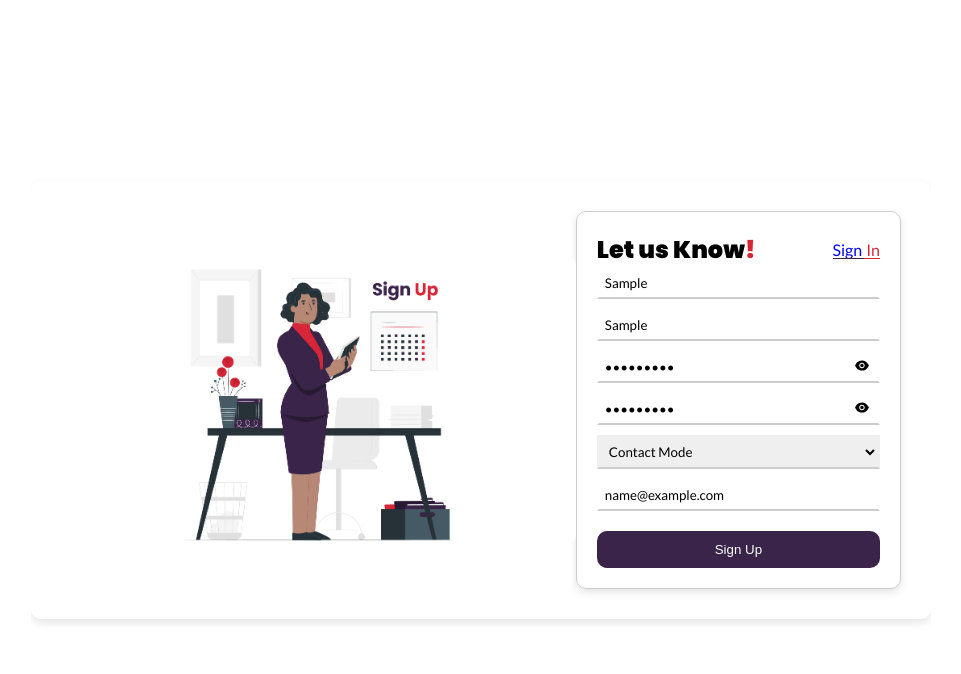
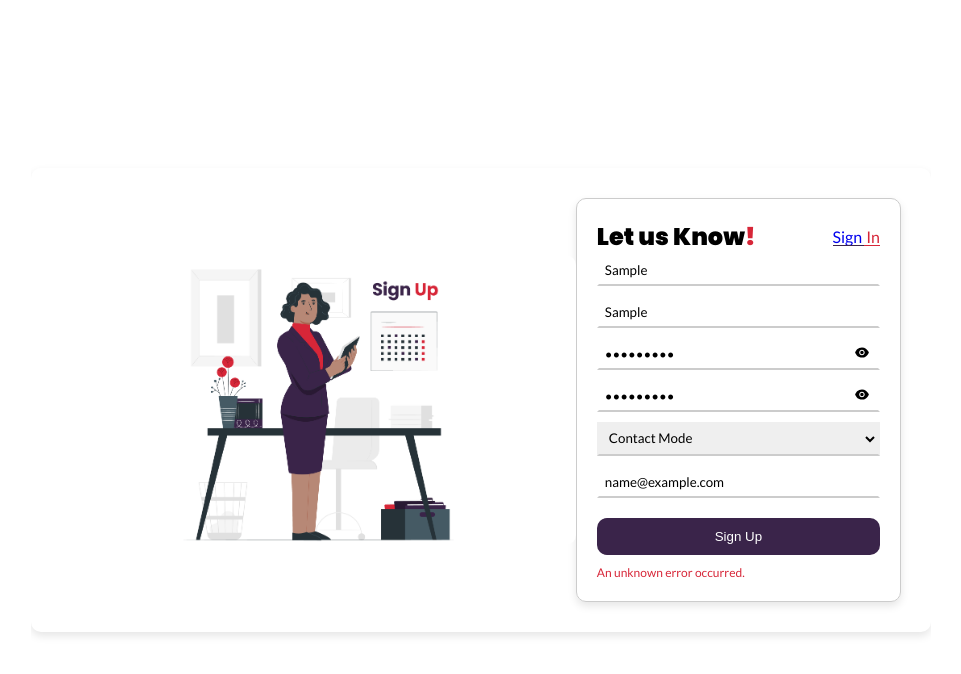
Before and after one commit to surya489/assessment_writo_education, a React (Create React App) app in the folder frontend/: page / in a window 1280 px wide. Both pictures are taken after typing "Sample", "Sample", "Sample123", "Sample123", "name@example.com" into the empty fields and a click on the input "Sign Up". Shown: the top 674 px of the page, without its empty margins (159-1120 px from the left). Built offline with nearby package versions, Linux system fonts and the light colour scheme; no server answers; the HTML template or start-up script is replaced by a standard one.

Commit message:
frontend fix

```diff
--- a/frontend/src/App.css
+++ b/frontend/src/App.css
@@ -5,6 +5,7 @@
     --white: #fff;
     --redSalsa: #D72638;
     --bordergray: #ccc;
+    --success: #4caf50;
 }
 
 .col_60 {
--- a/frontend/src/Components/Form/Form.css
+++ b/frontend/src/Components/Form/Form.css
@@ -81,3 +81,25 @@ a.link:hover .textRed::after {
 a.link:hover .textPlum::after {
     background-color: var(--redSalsa);
 }
+
+.message {
+    max-height: 0;
+    font-size: 12px;
+    line-height: 1.4;
+    padding-top: 10px;
+    opacity: 0;
+    visibility: hidden;
+    transition: all .3s;
+}
+
+.message.error,
+.message.success {
+    color: var(--redSalsa);
+    max-height: max-content;
+    opacity: 1;
+    visibility: visible;
+}
+
+.message.success {
+    color: var(--success);
+}
--- a/frontend/src/Components/Form/Form.tsx
+++ b/frontend/src/Components/Form/Form.tsx
@@ -2,7 +2,7 @@ import React from "react";
 
 import './Form.css';
 import Button from "../Button/Button";
-import PasswordInput from "../PasswordInput/PasswordInput";  // Import PasswordInput component
+import PasswordInput from "../PasswordInput/PasswordInput";
 
 interface SignUpFormProps {
     firstName: string;
@@ -16,7 +16,9 @@ interface SignUpFormProps {
     newPassword: string;
     setNewPassword: React.Dispatch<React.SetStateAction<string>>;
     handleSubmit: (e: React.FormEvent) => void;
-    isSignUp: true;
+    isSignUp: boolean;
+    error: string;
+    statusClass: string; // New prop for status class
 }
 
 interface SignInFormProps {
@@ -25,7 +27,9 @@ interface SignInFormProps {
     verifyPassword: string;
     setVerifyPassword: React.Dispatch<React.SetStateAction<string>>;
     handleSubmit: (e: React.FormEvent) => void;
-    isSignUp: false;
+    isSignUp: boolean;
+    error: string;
+    statusClass: string; // New prop for status class
 }
 
 type FormProps = SignUpFormProps | SignInFormProps;
@@ -44,7 +48,9 @@ const Form: React.FC<FormProps> = (props) => {
             setPassword,
             newPassword,
             setNewPassword,
-            handleSubmit
+            error,
+            handleSubmit,
+            statusClass // Destructure statusClass
         } = props as SignUpFormProps;
 
         return (
@@ -68,13 +74,11 @@ const Form: React.FC<FormProps> = (props) => {
                         value={lastName}
                         onChange={(e) => setLastName(e.target.value)}
                     />
-                    {/* Use PasswordInput component for password field */}
                     <PasswordInput
                         password={password}
                         setPassword={setPassword}
                         placeholder="Password"
                     />
-                    {/* Use PasswordInput component for retype password field */}
                     <PasswordInput
                         password={newPassword}
                         setPassword={setNewPassword}
@@ -94,6 +98,8 @@ const Form: React.FC<FormProps> = (props) => {
                     />
                     <Button isSubmit={true} isLink={false} text="Sign Up" />
                 </form>
+                {/* Display error message if it exists */}
+                {error && <div className={`message ${statusClass}`}>{error}</div>}
             </div>
         );
     }
@@ -104,7 +110,9 @@ const Form: React.FC<FormProps> = (props) => {
         setEmail,
         verifyPassword,
         setVerifyPassword,
-        handleSubmit
+        error,
+        handleSubmit,
+        statusClass // Destructure statusClass
     } = props as SignInFormProps;
 
     return (
@@ -128,6 +136,8 @@ const Form: React.FC<FormProps> = (props) => {
                 <Button isSubmit={true} isLink={false} text="Sign In" />
                 <Button isSubmit={false} isLink={false} text="Sign Up" href="/signup" />
             </form>
+            {/* Display error message if it exists */}
+            {error && <div className={`message ${statusClass}`}>{error}</div>}
         </div>
     );
 };
--- a/frontend/src/Components/LandingPage/LandingPage.tsx
+++ b/frontend/src/Components/LandingPage/LandingPage.tsx
@@ -1,5 +1,5 @@
 import React, { useState } from 'react';
-import axios from 'axios'; // Fixed the import
+import axios, { AxiosError } from 'axios';
 
 import './LandingPage.css';
 import Center from '../Center/Center';
@@ -12,16 +12,54 @@ const LandingPage: React.FC = () => {
     const [email, setEmail] = useState('');
     const [password, setPassword] = useState('');
     const [newPassword, setNewPassword] = useState('');
-    const [verifyPassword, setVerifyPassword] = useState('');
+    const [error, setError] = useState<string>('');
+    const [statusClass, setStatusClass] = useState<string>(''); // State for status class
 
     const handleSubmit = async (e: React.FormEvent) => {
         e.preventDefault();
 
         try {
             const response = await axios.post('http://localhost:5000/userForm', { email, password });
-            console.log(response.data);
+
+            // Check status code for success
+            if (response.status === 200) {
+                setError('');
+                setStatusClass('success'); // Add success class
+            } else {
+                setError('An unexpected response was received.');
+                setStatusClass('error'); // Add error class
+            }
+
+            // Check if response data has a 'message' property
+            if (typeof response.data === 'object' && (response.data as any).message) {
+                setError((response.data as any).message);
+            }
+
         } catch (err) {
-            console.error(err);
+            const axiosError = err as AxiosError;
+            if (axiosError.response && axiosError.response.data) {
+                const errorData = axiosError.response.data;
+
+                // Check if errorData is an object and has a 'message' property
+                if (typeof errorData === 'object' && (errorData as any).message) {
+                    setError((errorData as any).message);
+                } else {
+                    setError(typeof errorData === 'string' ? errorData : JSON.stringify(errorData));
+                }
+
+                // Set class based on status code
+                if (axiosError.response.status === 400) {
+                    setStatusClass('error'); // Add error class for status code 400
+                } else if (axiosError.response.status === 500) {
+                    setStatusClass('error'); // Add error class for status code 500
+                } else {
+                    setStatusClass('error'); // Generic error class
+                }
+
+            } else {
+                setError('An unknown error occurred.');
+                setStatusClass('error'); // Generic error class
+            }
         }
     };
 
@@ -46,6 +84,8 @@ const LandingPage: React.FC = () => {
                     newPassword={newPassword}
                     setNewPassword={setNewPassword}
                     isSignUp={true}
+                    error={error}
+                    statusClass={statusClass} // Pass status class as prop
                 />
             </div>
         </Center>
```
Also changed, not shown: 2 other files (tests, documents, lock files or other folders).
